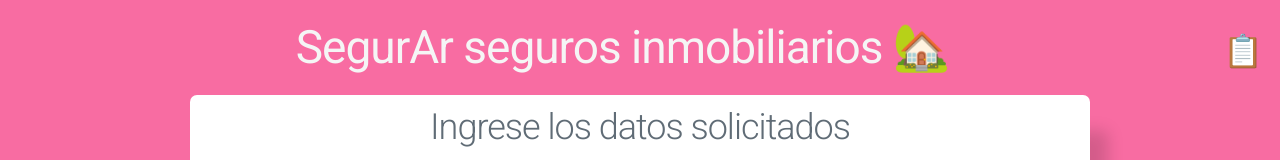
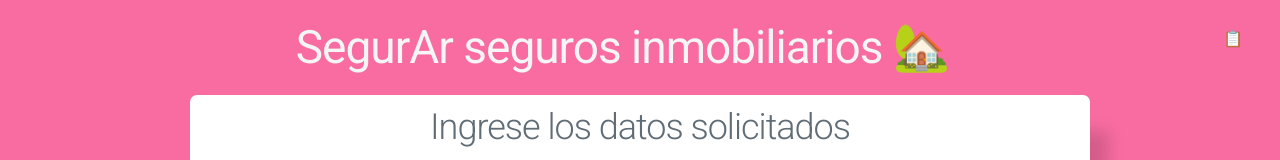
Before and after one commit to skarletswd/ProyectoFinalReactTP3, a React (Vite) app: page / in a window 1280 px wide. Shown: the top 160 px of the page. Built offline with nearby package versions, Linux system fonts and the light colour scheme; a small style sheet from the web is missing.

Commit message:
navegar entre paginas

```diff
--- a/src/Historial.jsx
+++ b/src/Historial.jsx
@@ -1,3 +1,5 @@
+import { Link } from "react-router-dom";
+
 function Historial() {
     return (
         <>
@@ -24,7 +26,7 @@ function Historial() {
                 </table>
 
                 <section className="center separador">
-                    <button className="button button-outline">Volver</button>
+                    <Link to="/"><button className="button button-outline">Volver</button></Link>
                 </section>
 
             </div>
--- a/src/Inicio.jsx
+++ b/src/Inicio.jsx
@@ -1,4 +1,5 @@
 import { useState } from "react";
+import { Link } from "react-router-dom";
 
 function Inicio() {
 
@@ -15,7 +16,7 @@ function Inicio() {
 
     return (
         <>
-            <div className="historial"><span title=""Ver Historial>📋</span></div>
+            <div className="historial"><Link to="/Historial" title="Ver Historial">📋</Link></div>
 
             <h1 className="center separador">SegurAr seguros inmobiliarios  🏡</h1>
 
```
